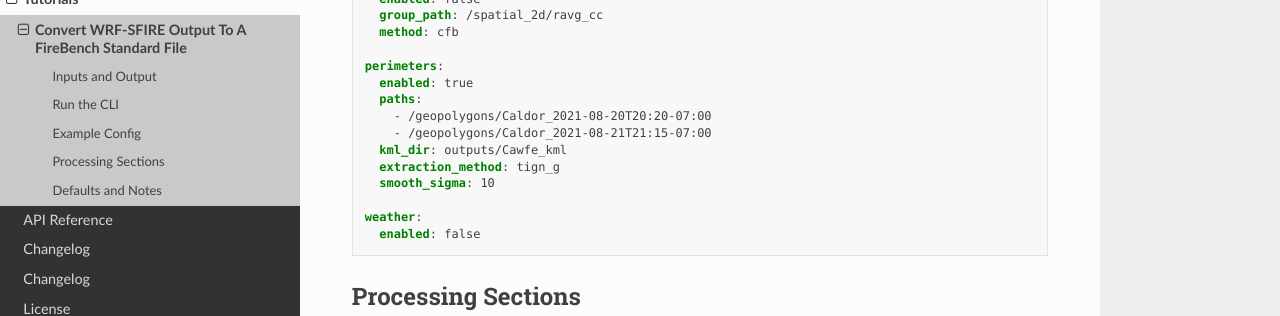
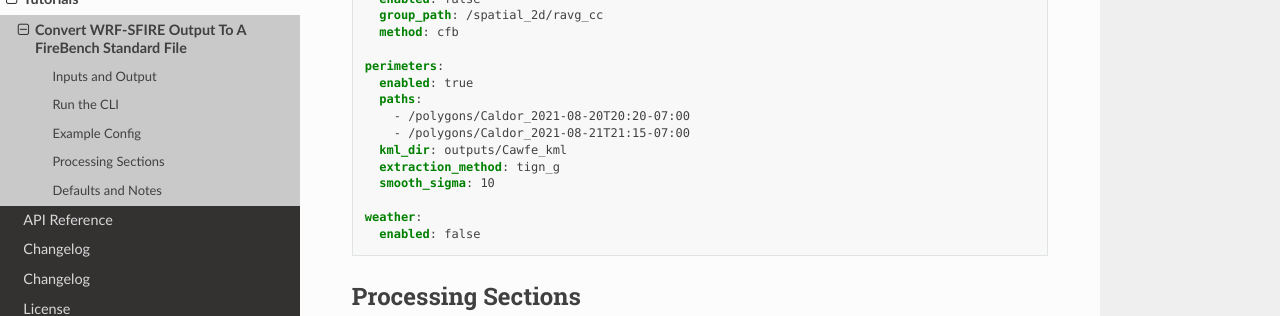
Before and after one commit to cdaumlobko-clgx/firebench-adapter-wrf-sfire, a Sphinx documentation site: the page built from docs/tutorials/caldor_wrf_sfire.md, in a window 1280 px wide and 900 px high, scrolled down 1233 px. Shown: the part 151-467 px from the top of the window. Built offline with Sphinx 7.4.7 and the Read the Docs theme 3.1.0, drawn with Linux system fonts in a browser that asks for light colours.

Commit message:
Fix Caldor perimeter paths in documentation

```diff
--- a/docs/tutorials/caldor_wrf_sfire.md
+++ b/docs/tutorials/caldor_wrf_sfire.md
@@ -63,8 +63,8 @@ ravg_cc:
 perimeters:
   enabled: true
   paths:
-    - /geopolygons/Caldor_2021-08-20T20:20-07:00
-    - /geopolygons/Caldor_2021-08-21T21:15-07:00
+    - /polygons/Caldor_2021-08-20T20:20-07:00
+    - /polygons/Caldor_2021-08-21T21:15-07:00
   kml_dir: outputs/Cawfe_kml
   extraction_method: tign_g
   smooth_sigma: 10
```
